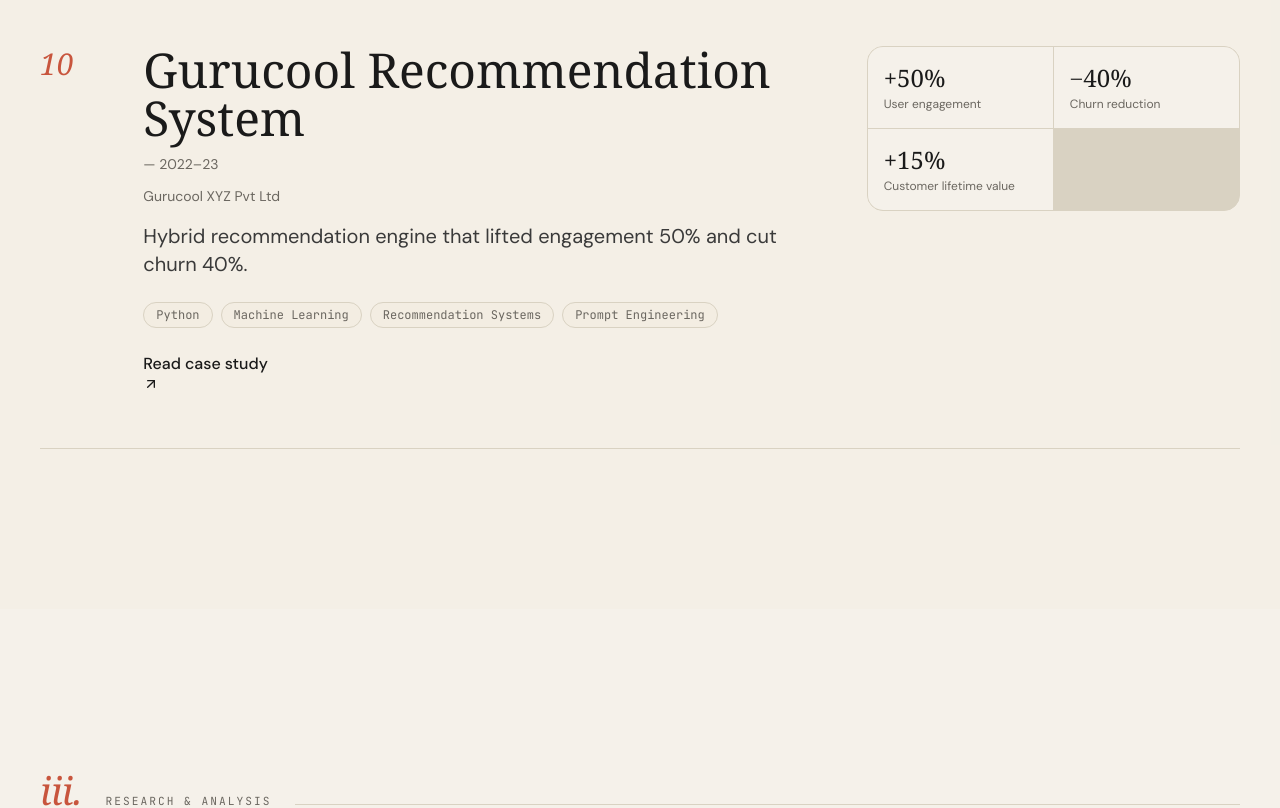
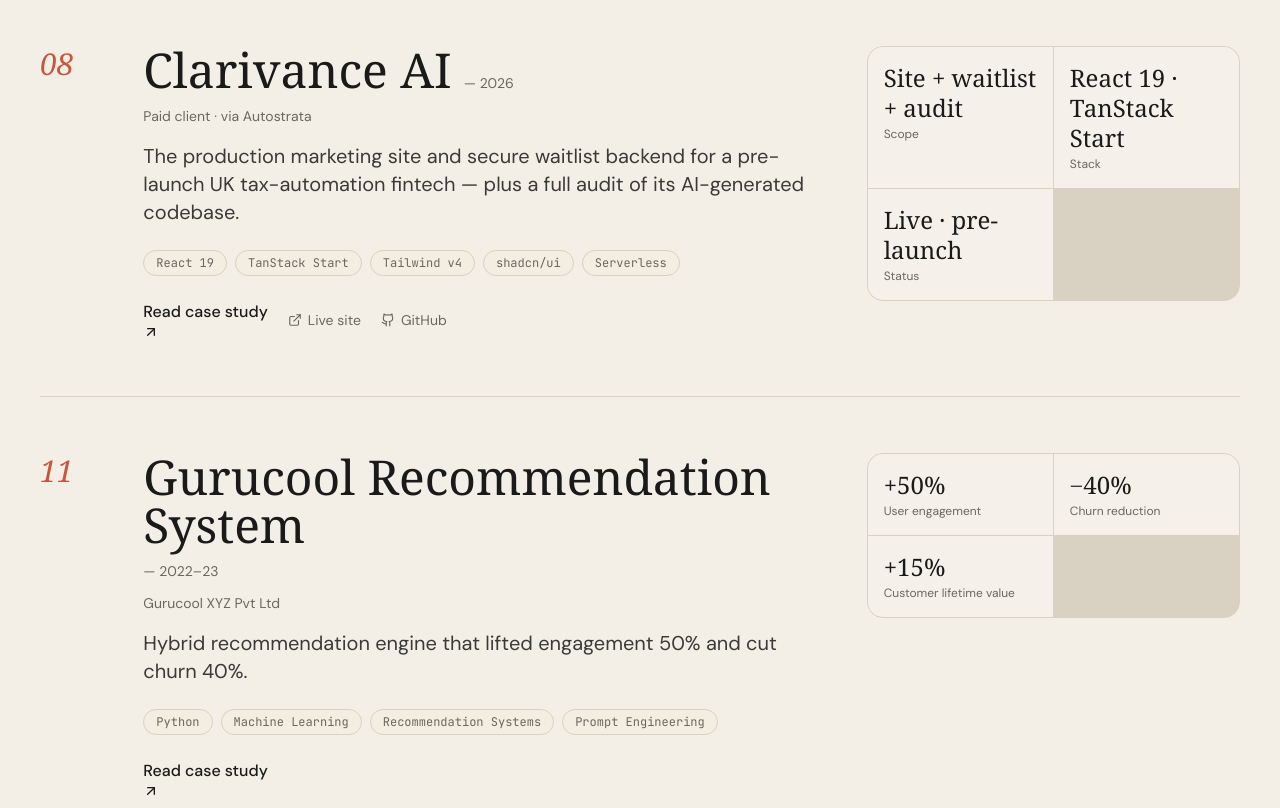
Before and after one commit to data-professional-taiyabkhan/Portfolios-Site, a Next.js app: page / in a window 1280 px wide. Shown: the part 6160-6968 px from the top of the page. Built offline with nearby package versions, Linux system fonts and the light colour scheme; a web font is replaced by a local one.

Commit message:
Updated: clarivance-ai@vinutha

```diff
--- a/app/layout.tsx
+++ b/app/layout.tsx
@@ -1,4 +1,5 @@
 import type { Metadata } from "next";
+import type { ReactNode } from "react";
 import "./globals.css";
 import Cursor from "@/components/Cursor";
 import Nav from "@/components/Nav";
@@ -28,7 +29,7 @@
 export default function RootLayout({
   children,
 }: {
-  children: React.ReactNode;
+  children: ReactNode;
 }) {
   return (
     <html lang="en">
--- a/data/projects.ts
+++ b/data/projects.ts
@@ -313,9 +313,50 @@
       "Posted on LinkedIn with a one-page infographic poster.",
     ],
   },
+
+  {
+  slug: "clarivance-ai",
+  number: "08",
+  title: "Clarivance AI",
+  client: "Paid client · via Autostrata",
+  year: "2026",
+  role: "Site build, code audit, HMRC integration scoping",
+  category: "client",
+  oneLiner:
+    "The production marketing site and secure waitlist backend for a pre-launch UK tax-automation fintech — plus a full audit of its AI-generated codebase.",
+  summary:
+    "A pre-launch fintech (AI cash-flow forecasting + HMRC Making Tax Digital) needed a fast, credible marketing site, a secure waitlist, and the SEO / accessibility / legal groundwork to launch on — built on a stack the team could extend toward the product. I delivered the site, wired a server-side waitlist that never exposes API keys, audited the AI-generated codebase end-to-end, and scoped the HMRC MTD integration for the product phase.",
+  tags: ["React 19", "TanStack Start", "Tailwind v4", "shadcn/ui", "Serverless", "Fintech"],
+  metrics: [
+    { label: "Scope", value: "Site + waitlist + audit" },
+    { label: "Stack", value: "React 19 · TanStack Start" },
+    { label: "Status", value: "Live · pre-launch" },
+  ],
+  problem:
+    "Clarivance AI is pre-launch — the AI forecasting and tax-filing engine is still to be built. What they needed first was a marketing site that could explain the product, capture a waitlist, and stand up legal / SEO foundations, on a modern stack the team could keep building on. The starting codebase was AI-generated (Lovable) and needed verifying before it could be trusted in production.",
+  approach: [
+    "Delivered the marketing site on React 19 + TanStack Start with SSR and route pre-rendering for fast first paint.",
+    "Replaced a brittle external form proxy with a server-side serverless waitlist — the Airtable API token stays on the server, never in the browser.",
+    "Added per-page SEO with JSON-LD structured data, a generated sitemap, accessibility passes, and UK-GDPR legal pages (privacy / terms / cookies).",
+    "Ran a full audit of the AI-generated codebase and fixed build, routing and configuration issues; corrected an out-of-date MTD timeline in the content.",
+    "Scoped the real product integration — HMRC Making Tax Digital API: OAuth2 via Government Gateway plus the mandatory fraud-prevention headers and the sandbox-to-production approval path.",
+  ],
+  stack: ["React 19", "TanStack Start", "Vite 7", "Tailwind v4", "shadcn/ui", "TypeScript", "Vercel Functions", "Airtable"],
+  outcomes: [
+    "A production marketing site the client can launch and keep extending toward the product.",
+    "Waitlist capture with no secrets exposed in the browser.",
+    "An audited codebase with the regulatory-timeline content corrected.",
+    "A clear, costed path for the HMRC MTD integration when the product build begins.",
+  ],
+  links: [
+    { label: "Live site", href: "https://clarivanceai.co.uk" }, // ← confirm the real live URL
+    { label: "GitHub", href: "https://github.com/data-professional-taiyabkhan/clarivance-ai" },
+  ],
+  highlight: false,
+  },
   {
     slug: "uk-sponsorship-map",
-    number: "08",
+    number: "09",
     title: "UK Visa Sponsorship Companies Map",
     client: "Open-source tool",
     year: "2024",
@@ -347,7 +388,7 @@
   },
   {
     slug: "aapl-risk-analysis",
-    number: "09",
+    number: "10",
     title: "AAPL Multi-Horizon Risk Analysis",
     client: "Personal research · finance module spin-out",
     year: "2025",
@@ -380,7 +421,7 @@
   },
   {
     slug: "gurucool-recsys",
-    number: "10",
+    number: "11",
     title: "Gurucool Recommendation System",
     client: "Gurucool XYZ Pvt Ltd",
     year: "2022–23",
@@ -413,7 +454,7 @@
   },
   {
     slug: "alzheimers-mri",
-    number: "11",
+    number: "12",
     title: "Alzheimer's Detection from Brain Scans",
     client: "BSc Final Project · Jamia Millia Islamia",
     year: "2023",
--- a/lib/agent/knowledge.ts
+++ b/lib/agent/knowledge.ts
@@ -52,7 +52,7 @@
     period: "May 2025 – Present",
     location: "Egham, UK",
     summary:
-      "UK AI consultancy he co-founded. Ships marketplaces, payment infrastructure, and AI agents for founders and SMBs. Six paid clients to date including Clock-in Pro, MummyHelp, HEART-Eco, Sartorial London, and others.",
+      "UK AI consultancy he co-founded. Ships marketplaces, payment infrastructure, and AI agents for founders and SMBs. Eight paid clients to date including Clock-in Pro, MummyHelp, HEART-Eco, Sartorial London, and others.",
   },
   {
     role: "AI Content Analyst (Contract)",
@@ -107,6 +107,30 @@
   ],
   links: [{ label: "GitHub", href: "https://github.com/data-professional-taiyabkhan/weft-passport" }],
   stack: "Next.js 14 + TypeScript + Supabase (Postgres, Auth, Row-Level Security), deployed on Vercel",
+  },
+  {
+  name: "Clarivance AI",
+  type: "Paid client project (via Autostrata)",
+  year: "2026",
+  oneLiner:
+    "The production marketing site and secure waitlist backend for a pre-launch UK tax-automation fintech, plus a full audit of its AI-generated codebase.",
+  description: [
+    "A marketing and waitlist site for a pre-launch UK fintech building AI cash-flow forecasting and HMRC Making Tax Digital automation. The product engine itself is not yet built — Taiyab delivered the site, the waitlist backend, and the audit, and scoped the HMRC integration for the product phase.",
+    "Built on React 19 + TanStack Start with server-side rendering and route pre-rendering.",
+    "Server-side serverless waitlist (Vercel Functions to Airtable) so the API token never reaches the browser.",
+    "Audited the AI-generated (Lovable) codebase end-to-end; fixed build, routing and configuration issues and corrected a stale MTD regulatory timeline in the content.",
+    "Scoped the HMRC Making Tax Digital API integration: OAuth2 via Government Gateway plus mandatory fraud-prevention headers — designed but not yet built.",
+  ],
+  metrics: [
+    "Built on a modern, extensible stack (React 19 + TanStack Start, Tailwind v4, shadcn/ui).",
+    "HMRC MTD filing is a regulated integration scoped for the product phase, not a shipped website feature.",
+  ],
+  links: [
+    { label: "Live site", href: "https://clarivanceai.co.uk" },
+    { label: "GitHub", href: "https://github.com/data-professional-taiyabkhan/clarivance-ai" },
+  ],
+  stack:
+    "React 19 + TanStack Start (SSR + pre-render), Tailwind v4, shadcn/ui, TypeScript; serverless waitlist on Vercel Functions → Airtable",
   },
   {
     name: "MummyHelp",
```
